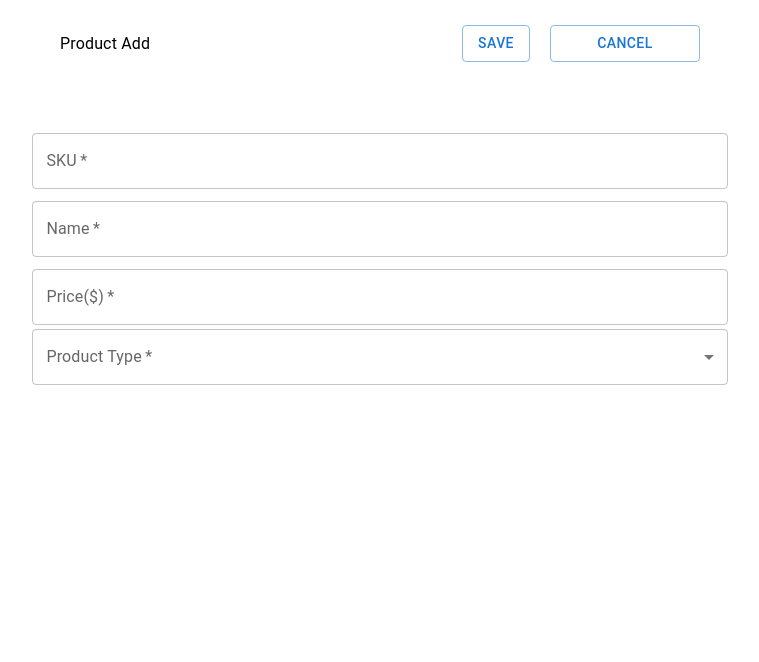
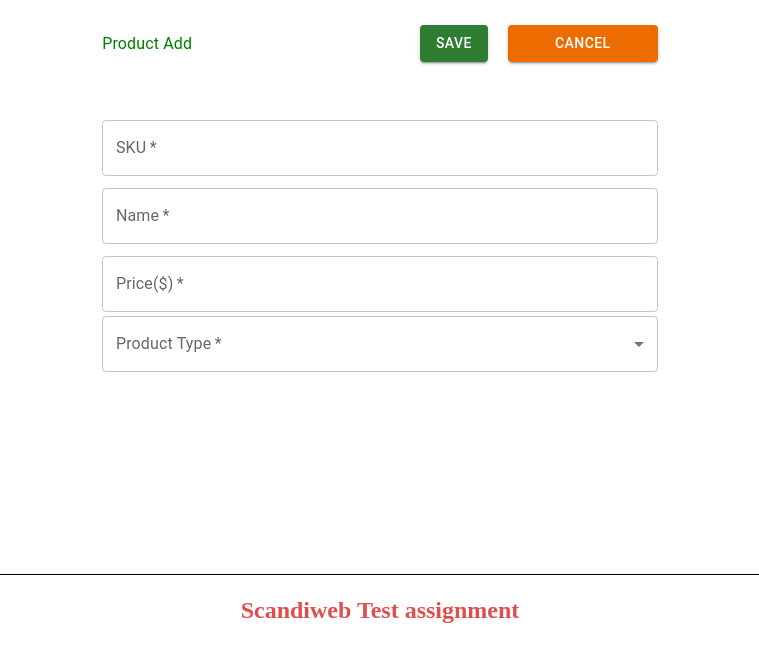
Before and after one commit to Lelabeshidze/scandiweb-task, a React (Create React App) app: page /add-product in a window 1280 px wide. Shown: the top 662 px of the page, without its empty margins (260-1019 px from the left). Built offline with nearby package versions, Linux system fonts and the light colour scheme.

Commit message:
added styles

```diff
--- a/src/App.css
+++ b/src/App.css
@@ -27,9 +27,10 @@ a {
   color: white;
 }
 
-
-.App-link {
-  color: #61dafb;
+.Container {
+  width: 80%;
+  margin: auto;
+  padding: auto;
 }
 
 @keyframes App-logo-spin {
@@ -45,26 +46,78 @@ a {
   justify-content: space-evenly;
   align-items: center;
   text-align: center;
+  top: 50%;
   /* margin: auto;
   padding: auto; */
 }
 
-.Padding{
+.ProductForm{
+  /* height: 900px; */
+  width: 80%;
+  margin: auto;
+  padding: auto;
+  margin-top:2%;
+}
+
+.Padding {
   padding-right: 20px;
 }
-.Center{
+.Center {
   display: flex;
   justify-content: center;
   align-items: center;
   text-align: center;
   margin-top: 5%;
 }
-.ProductList{
+.ProductList {
   display: flex;
   justify-content: center;
   flex-wrap: wrap;
+  margin-top:10%;
 }
-.DeleteCheckbox{
+.DeleteCheckbox {
   display: flex;
   justify-self: flex-start;
 }
+.Header {
+  display: flex;
+  justify-content: space-around;
+  align-items: center;
+  text-align: center;
+  /* padding-top: 70px; */
+  background-color: rgb(73, 73, 232);
+  height: 100px;
+}
+.Add-btn {
+  right: 20px;
+}
+.Title{
+  /* right: 35px; */
+  font-size: 30x;
+
+}
+.Buttons{
+  /* margin-left: 400px; */
+/* margin-top: 50px; */
+}
+.Card{
+  background-color: blueviolet;
+}
+.Footer {
+margin-top: 200px;
+}
+
+
+.Line {
+  height: 5px;
+  background: linear-gradient(
+    to bottom,
+    transparent 2px,
+    black 2px,
+    black 3px,
+    transparent 3px
+  );
+}
+.FooterText{
+  color: #e04f4f;
+}
--- a/src/components/ProductForm.js
+++ b/src/components/ProductForm.js
@@ -27,7 +27,6 @@ const ProductForm = () => {
     Height: "",
     Width: "",
     Length: "",
-
   });
   const [formErrors, setFormErrors] = useState({});
   const { validateDVD, validateBook, validateFurniture } = Validation();
@@ -38,10 +37,10 @@ const ProductForm = () => {
     const { name, value } = e.target;
     setFormValues({
       ...formValues,
-      [name]: value,Category
+      [name]: value,
+      Category,
     });
   };
-
 
   const handleshowhide = (e) => {
     const getForm = e.target.value;
@@ -61,7 +60,7 @@ const ProductForm = () => {
       !validationResultDVD.Size
     ) {
       addProduct(formValues);
-      console.log(formValues)
+      console.log(formValues);
       navigate("/");
     } else setFormErrors(validationResultDVD);
 
@@ -95,19 +94,19 @@ const ProductForm = () => {
   };
 
   return (
-    <div>
-      <div className="Flex">
+    <div className="ProductForm">
+      <div className="Flex FormContent">
         <div>
-          <Typography>Product Add</Typography>
+          <Typography color="green">Product Add</Typography>
         </div>
         <div className="Flex FlexBtn">
           <div className="Padding">
-            <Button variant="outlined" onClick={handleOnSubmit} id="ADD">
+            <Button variant="contained" onClick={handleOnSubmit} id="ADD" color="success">
               Save
             </Button>
           </div>
           <div>
-            <Button variant="outlined" sx={{ width: "150px" }} onClick={cancel}>
+            <Button variant="contained" sx={{ width: "150px" }} onClick={cancel} color="warning">
               Cancel
             </Button>
           </div>
@@ -186,7 +185,7 @@ const ProductForm = () => {
           {Category === "DVD" && (
             <TextField
               id="size"
-              label="Size"
+              label="Size(MB)"
               type="number"
               name="Size"
               required
@@ -200,7 +199,7 @@ const ProductForm = () => {
           {Category === "Book" && (
             <TextField
               id="weight"
-              label="Weight"
+              label="Weight(kg)"
               type="number"
               name="Weight"
               required
@@ -215,7 +214,7 @@ const ProductForm = () => {
             <FormControl required={true} id="product_form">
               <TextField
                 id="height"
-                label="Height"
+                label="Height(cm)"
                 type="number"
                 name="Height"
                 required
@@ -227,7 +226,7 @@ const ProductForm = () => {
               />
               <TextField
                 id="width"
-                label="Width"
+                label="Width(cm)"
                 type="number"
                 name="Width"
                 required
@@ -239,7 +238,7 @@ const ProductForm = () => {
               />
               <TextField
                 id="length"
-                label="Length"
+                label="Length(cm)"
                 type="number"
                 name="Length"
                 required
@@ -253,6 +252,10 @@ const ProductForm = () => {
           )}
         </FormControl>
       </div>
+      <div>
+      <div class="Line Footer"></div>
+      <h2 className="FooterText">Scandiweb Test assignment</h2>
+      </div>
     </div>
   );
 };
--- a/src/components/ProductListComponent.js
+++ b/src/components/ProductListComponent.js
@@ -40,35 +40,49 @@ const ProductListComponent = () => {
       getProduct();
     });
     console.log(isChecked);
-
   };
   useEffect(() => {
     getProduct();
   }, []);
 
   return (
+    <div className="Container">
+      <div className="Header">
         <div>
-      <div>
+          <Link to="/">
+            <h2>Product List</h2>
+          </Link>
+        </div>
+        <div className="Buttons">
           <Link to="/add-product">
-          <Button variant="outlined" id="product_form" className="Add-btn">
+            <Button
+              variant="contained"
+              id="product_form"
+              className="Add-btn"
+              color="success"
+            >
               ADD
             </Button>
           </Link>
-
           <Button
-          variant="outlined"
+            color="warning"
+            variant="contained"
             id="delete-product-btn"
             onClick={deleteProduct}
           >
             MASS DELETE
           </Button>
         </div>
-      <h1>Product List</h1>
+      </div>
       <div className="ProductList">
         {product?.map((product, key) => (
           <div key={key}>
             <CardContent>
-              <Card sx={{ width: 300, height: 200 }}>
+              <Card
+                sx={{ width: 300, height: 200 }}
+                raised
+                style={{ backgroundColor: "rgb(73, 73, 232)" }}
+              >
                 <div className="DeleteCheckbox delete-checkbox">
                   <Checkbox
                     className="delete-checkbox"
@@ -77,16 +91,41 @@ const ProductListComponent = () => {
                     onChange={(e) => handleCheckBox(e)}
                   />
                 </div>
-                <div>
+
+                {product.Category === "DVD" ? (
+                  <div style={{color:"white"}}>
+                    <Typography>Category-{product.Category}</Typography>
                     <Typography>Name-{product.Name}</Typography>
                     <Typography>Price-${product.Price}</Typography>
-                  <Typography>Size-{product.Size}</Typography>
-                  <Typography>Height-{product.Height} </Typography>
+                    <Typography>Size-{product.Size}MB</Typography>
                   </div>
+                ) : product.Category === "Book" ? (
+                  <div  style={{color:"white"}}>
+                    {" "}
+                    <Typography>Category-{product.Category}</Typography>
+                    <Typography>Name-{product.Name}</Typography>
+                    <Typography>Price-${product.Price}</Typography>
+                    <Typography>Weight-{product.Weight}kg</Typography>
+                  </div>
+                ) : (
+                  <div  style={{color:"white"}}>
+                    {" "}
+                    <Typography>Category-{product.Category}</Typography>
+                    <Typography>Name-{product.Name}</Typography>
+                    <Typography>Price-${product.Price}</Typography>
+                    <Typography>height-{product.Height}cm</Typography>
+                    <Typography>Length-{product.Length}cm</Typography>
+                    <Typography>Width-{product.Width}cm</Typography>
+                  </div>
+                )}
               </Card>
             </CardContent>
           </div>
         ))}
+      </div>
+      <div>
+      <div class="Line Footer"></div>
+      <h2 className="FooterText">Scandiweb Test assignment</h2>
       </div>
     </div>
   );
--- a/src/context/productContext.js
+++ b/src/context/productContext.js
@@ -9,8 +9,8 @@ export const ProductContextProvider = ({ children }) => {
   const addProduct = async (values) => {
     try {
       const { data } = await instance.post("/api/product/save", values);
-    } catch (err) {
-      return err;
+    } catch(err ){
+      console.log(err.response.message)
     }
   };
   return (
```
Lines whose indentation alone changed are shown as unchanged.
